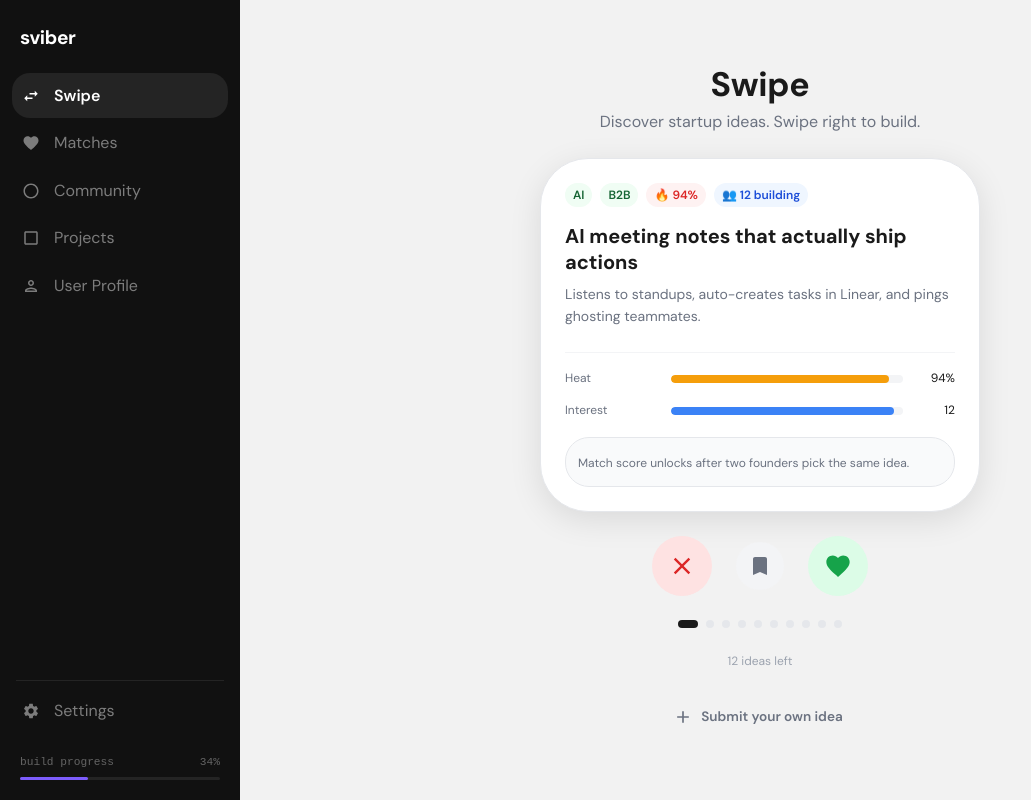
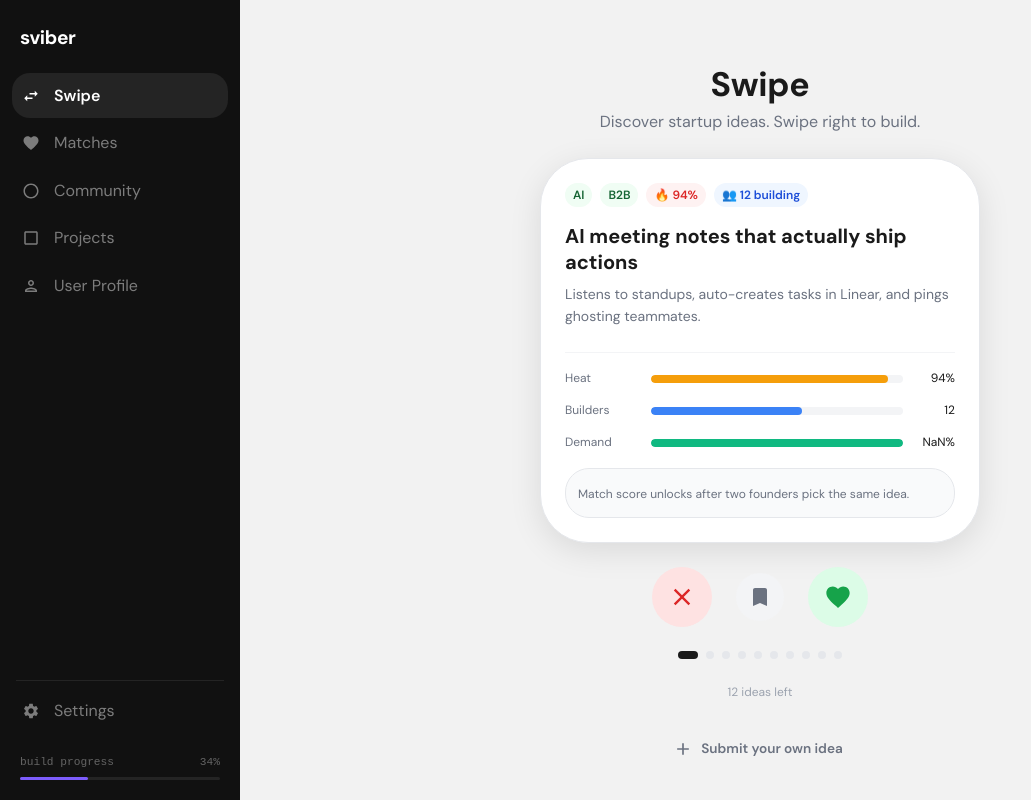
Before and after one commit to som1shi/sviber, a React (Vite) app in the folder client/: page /app/swipe in a window 1280 px wide. Shown: the whole page, without its empty margins (0-1031 px from the left). Built offline with nearby package versions, Linux system fonts and the light colour scheme; no server answers.

Commit message:
feat: 3 dynamic bars on swipe card — Heat, Builders, Demand (upvote ratio)

```diff
--- a/client/src/pages/SwipePage.jsx
+++ b/client/src/pages/SwipePage.jsx
@@ -150,20 +150,43 @@ function SwipeCard({ idea, onSwipe }) {
 
         {/* Idea stats */}
         <Box sx={{ pt: 2, borderTop: '1px solid #f3f4f6' }}>
-          <Box sx={{ display: 'flex', alignItems: 'center', gap: 2, mb: 1.5 }}>
-            <Typography variant="caption" sx={{ color: '#6b7280', width: 90, flexShrink: 0 }}>Heat</Typography>
-            <Box sx={{ flex: 1, height: 8, borderRadius: 4, backgroundColor: '#f3f4f6', overflow: 'hidden' }}>
-              <Box sx={{ width: `${idea.heat}%`, height: '100%', borderRadius: 4, backgroundColor: '#f59e0b' }} />
+          {[
+            {
+              label: 'Heat',
+              value: idea.heat,
+              display: `${idea.heat}%`,
+              color: '#f59e0b',
+              tooltip: 'Market excitement score',
+            },
+            {
+              label: 'Builders',
+              value: Math.min(100, idea.builderCount * 5),
+              display: idea.builderCount,
+              color: '#3b82f6',
+              tooltip: 'People who swiped right',
+            },
+            {
+              label: 'Demand',
+              value: (() => {
+                const total = idea.upvotes + idea.downvotes;
+                return total === 0 ? 50 : Math.round((idea.upvotes / total) * 100);
+              })(),
+              display: (() => {
+                const total = idea.upvotes + idea.downvotes;
+                return total === 0 ? '—' : `${Math.round((idea.upvotes / total) * 100)}%`;
+              })(),
+              color: '#10b981',
+              tooltip: 'Upvote ratio from community',
+            },
+          ].map(({ label, value, display, color }) => (
+            <Box key={label} sx={{ display: 'flex', alignItems: 'center', gap: 2, mb: 1.5 }}>
+              <Typography variant="caption" sx={{ color: '#6b7280', width: 70, flexShrink: 0 }}>{label}</Typography>
+              <Box sx={{ flex: 1, height: 8, borderRadius: 4, backgroundColor: '#f3f4f6', overflow: 'hidden' }}>
+                <Box sx={{ width: `${value}%`, height: '100%', borderRadius: 4, backgroundColor: color, transition: 'width 0.4s ease' }} />
+              </Box>
+              <Typography variant="caption" fontWeight={700} sx={{ width: 36, textAlign: 'right' }}>{display}</Typography>
             </Box>
-            <Typography variant="caption" fontWeight={700} sx={{ width: 36, textAlign: 'right' }}>{idea.heat}%</Typography>
-          </Box>
-          <Box sx={{ display: 'flex', alignItems: 'center', gap: 2, mb: 1.5 }}>
-            <Typography variant="caption" sx={{ color: '#6b7280', width: 90, flexShrink: 0 }}>Interest</Typography>
-            <Box sx={{ flex: 1, height: 8, borderRadius: 4, backgroundColor: '#f3f4f6', overflow: 'hidden' }}>
-              <Box sx={{ width: `${Math.min(100, idea.builderCount * 8)}%`, height: '100%', borderRadius: 4, backgroundColor: '#3b82f6' }} />
-            </Box>
-            <Typography variant="caption" fontWeight={700} sx={{ width: 36, textAlign: 'right' }}>{idea.builderCount}</Typography>
-          </Box>
+          ))}
 
           <Box sx={{ mt: 2, p: 1.5, borderRadius: 2, backgroundColor: '#f9fafb', border: '1px solid #e5e7eb' }}>
             <Typography variant="caption" sx={{ color: '#6b7280' }}>
@@ -205,6 +228,8 @@ export default function SwipePage() {
                 tags: idea.tags || [],
                 heat: idea.eloScore || 80,
                 builderCount: idea.builderCount || 0,
+                upvotes: idea.upvotes || 0,
+                downvotes: idea.downvotes || 0,
                 isPersisted: true,
               }));
             setIdeas(filtered.length > 0 ? filtered : DEMO_IDEAS.filter(d => !swiped.has(d.id)));
```
